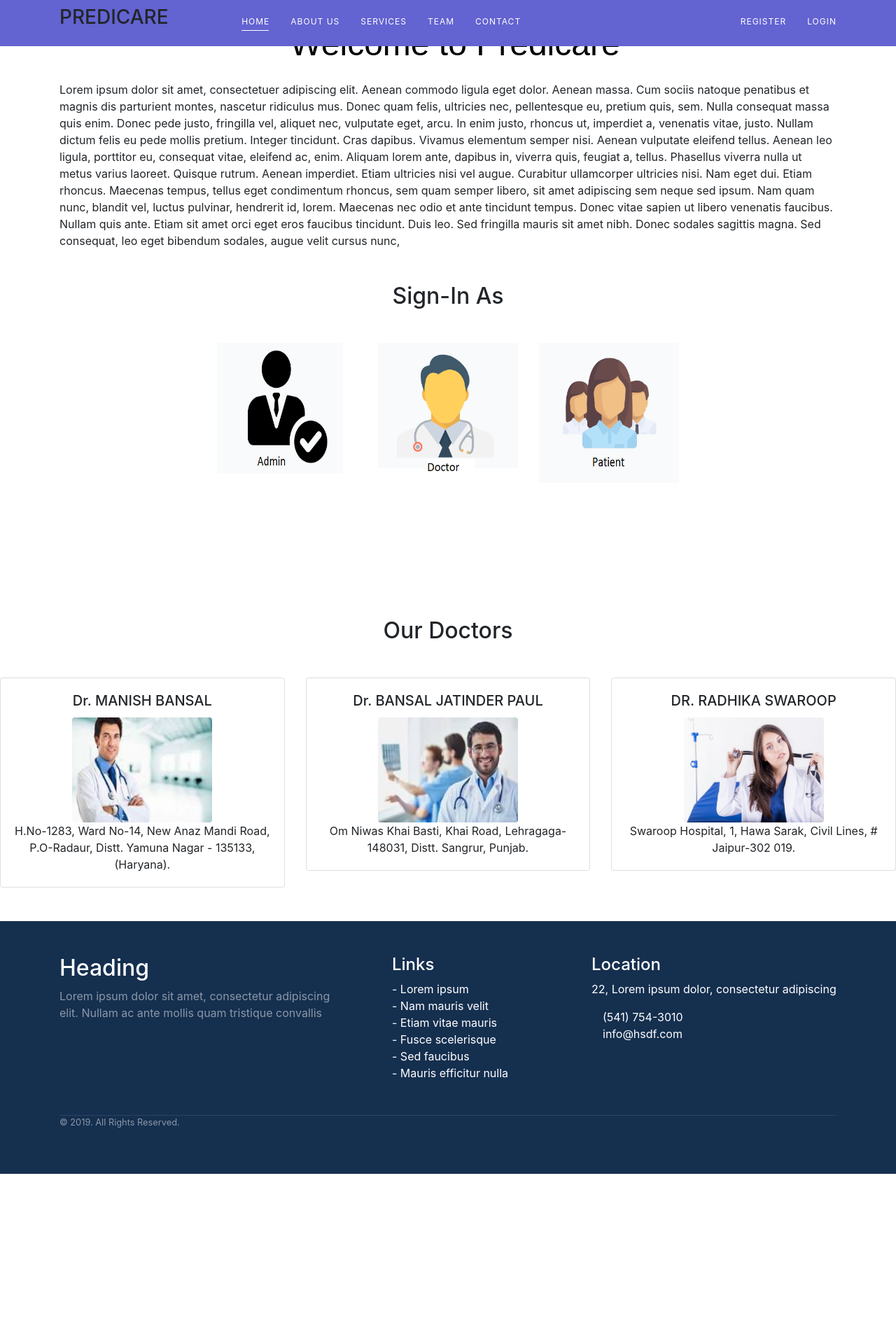
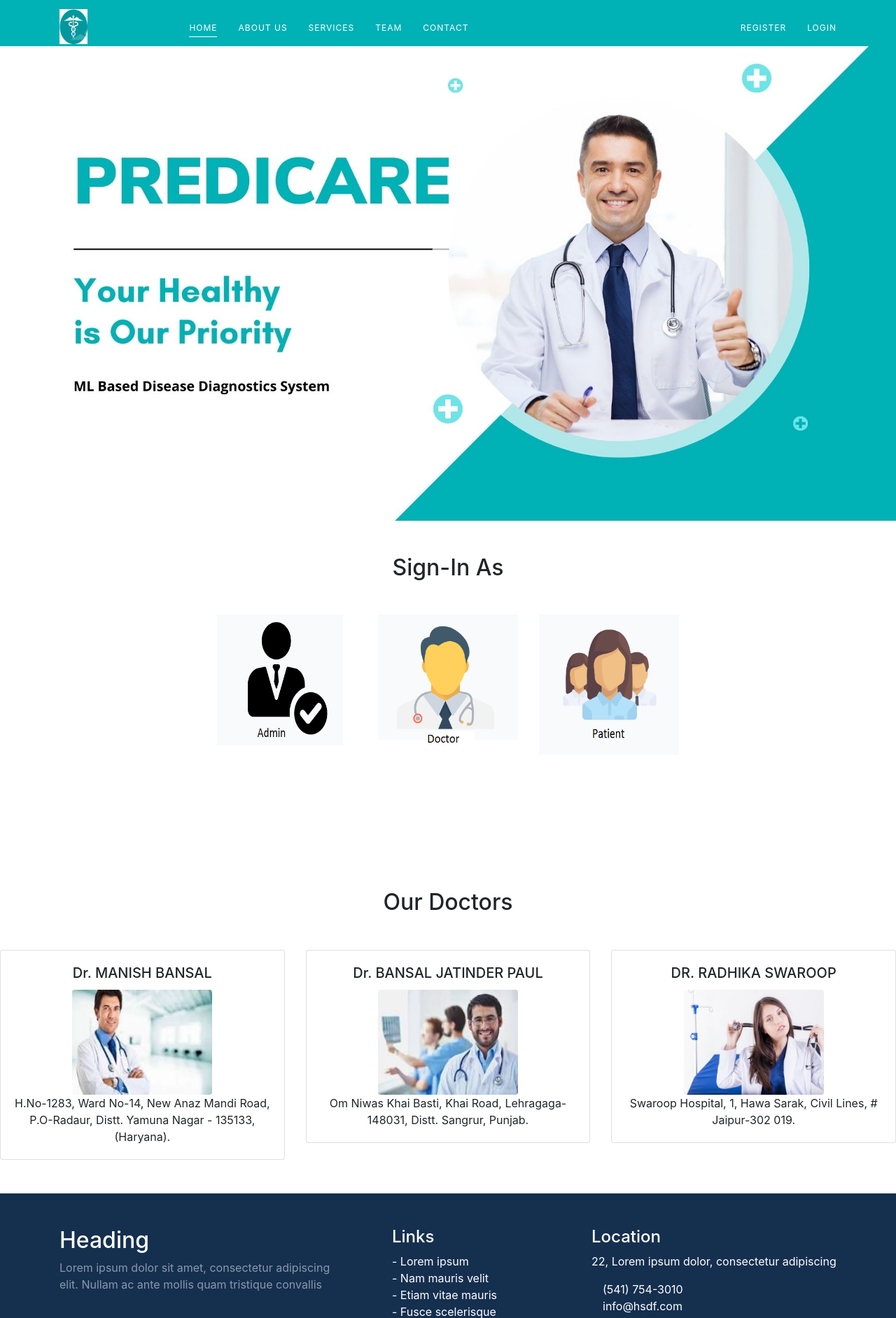
Before and after one commit to chiragdayaramani/BE_PREDICARE, a Django app: page / in a window 1280 px wide. Shown: the top 1883 px of the page at 70% size. Before the commit the page ends 1677 px from the top, so only its background shows below. Run offline with Django 3.2, Linux system fonts and the light colour scheme; parts of the project's set-up code (start-up, migrations or seed data) failed here and were passed over; some libraries are stand-ins or nearby versions.

Commit message:
landing page update

```diff
--- a/templates/base_page/style.css
+++ b/templates/base_page/style.css
@@ -25,7 +25,7 @@ body {
 .main-header{
   margin-top: -25px;
   height:66px;
-  background: #6363d1 !important;
+  background: #00B1B6 !important;
 }
 .main-header.fixed-nav #mainMenu li > a {
   color: #fff;
--- a/templates/basic.html
+++ b/templates/basic.html
@@ -85,7 +85,9 @@
     <header class="main-header">
       <div class="container">
         <nav class="navbar sticky-top navbar-expand-lg main-nav px-0">
-          <h3>PREDICARE</h3>
+          <a class="navbar-brand" href="#">
+            <img src="{% static 'base_page/Untitled design.png'%}" width="500" height="50" alt="">
+          </a>
           <button class="navbar-toggler" type="button" data-toggle="collapse" data-target="#mainMenu" aria-controls="mainMenu" aria-expanded="false" aria-label="Toggle navigation">
                           <span class="icon-bar icon-bar-1"></span>
                           <span class="icon-bar icon-bar-2"></span>
--- a/templates/homepage/index.html
+++ b/templates/homepage/index.html
@@ -31,10 +31,15 @@ h1{
 
 
 {% block body %}
-<div class="container">
-    <center><h1>Welcome to Predicare</h1></center>
-    <br>
-    <p>Lorem ipsum dolor sit amet, consectetuer adipiscing elit. Aenean commodo ligula eget dolor. Aenean massa. Cum sociis natoque penatibus et magnis dis parturient montes, nascetur ridiculus mus. Donec quam felis, ultricies nec, pellentesque eu, pretium quis, sem. Nulla consequat massa quis enim. Donec pede justo, fringilla vel, aliquet nec, vulputate eget, arcu. In enim justo, rhoncus ut, imperdiet a, venenatis vitae, justo. Nullam dictum felis eu pede mollis pretium. Integer tincidunt. Cras dapibus. Vivamus elementum semper nisi. Aenean vulputate eleifend tellus. Aenean leo ligula, porttitor eu, consequat vitae, eleifend ac, enim. Aliquam lorem ante, dapibus in, viverra quis, feugiat a, tellus. Phasellus viverra nulla ut metus varius laoreet. Quisque rutrum. Aenean imperdiet. Etiam ultricies nisi vel augue. Curabitur ullamcorper ultricies nisi. Nam eget dui. Etiam rhoncus. Maecenas tempus, tellus eget condimentum rhoncus, sem quam semper libero, sit amet adipiscing sem neque sed ipsum. Nam quam nunc, blandit vel, luctus pulvinar, hendrerit id, lorem. Maecenas nec odio et ante tincidunt tempus. Donec vitae sapien ut libero venenatis faucibus. Nullam quis ante. Etiam sit amet orci eget eros faucibus tincidunt. Duis leo. Sed fringilla mauris sit amet nibh. Donec sodales sagittis magna. Sed consequat, leo eget bibendum sodales, augue velit cursus nunc,</p>
+<div class="">
+    <div id="carouselExampleSlidesOnly" class="carousel slide" data-ride="carousel">
+        <div class="carousel-inner">
+          <div class="carousel-item active">
+            <img class="d-block w-100" src="{% static 'homepage/home_banner.jpg' %}" alt="First slide">
+          </div>
+
+        </div>
+      </div>
 </div>
 
 
```
Also changed, not shown: templates/base_page/PREDICARE (1).png (added), templates/base_page/PREDICARE (2).png (added), templates/base_page/PREDICARE (3).png (added), templates/base_page/PREDICARE.png (added), templates/base_page/Untitled design.png (added), templates/homepage/home_banner.jpg (added).
